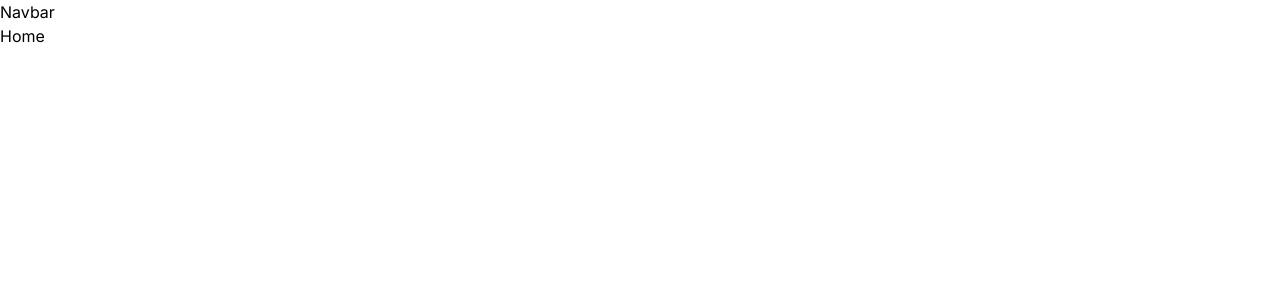
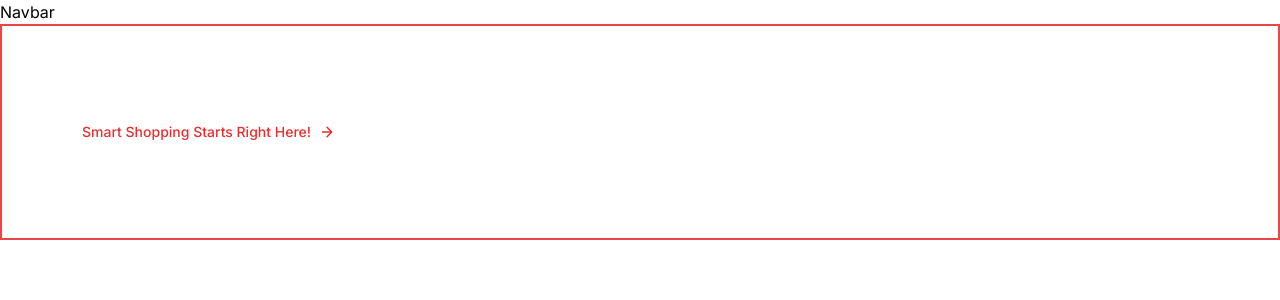
Before and after one commit to SahiLmb/Retail-Price-Tracker, a Next.js app in the folder pricetracker/: page / in a window 1280 px wide. Shown: the top 300 px of the page. Built offline with nearby package versions, Linux system fonts and the light colour scheme.

Commit message:
updated page

```diff
--- a/pricetracker/app/page.tsx
+++ b/pricetracker/app/page.tsx
@@ -1,6 +1,26 @@
+import Image from "next/image"
+
 const Home = () => {
   return (
-    <div>Home</div>
+    <>
+    <section className="px-6 md:px-20 py-24 border-2 border-red-500">
+      <div className="flex max-xl:flex-col gap-16">
+        <div className="flex flex-col justify-center">
+          <p className="small-text">
+            Smart Shopping Starts Right Here!
+            <Image
+              src="/assets/icons/arrow-right.svg"
+              alt="arrow-right"
+              width={16}
+              height={16}
+            />
+          </p>
+        </div>
+      </div>
+
+
+    </section>
+    </>
   )
 }
 
```
